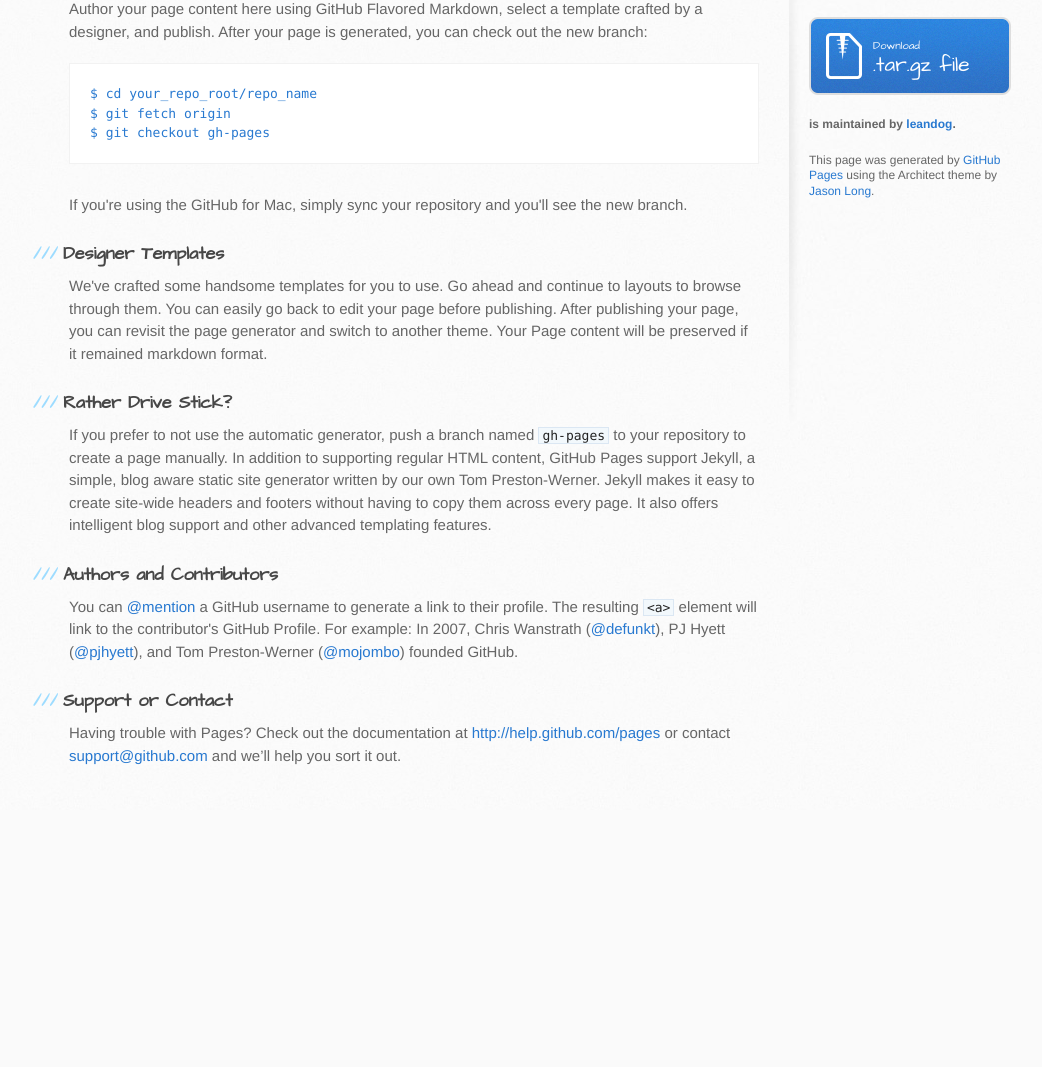
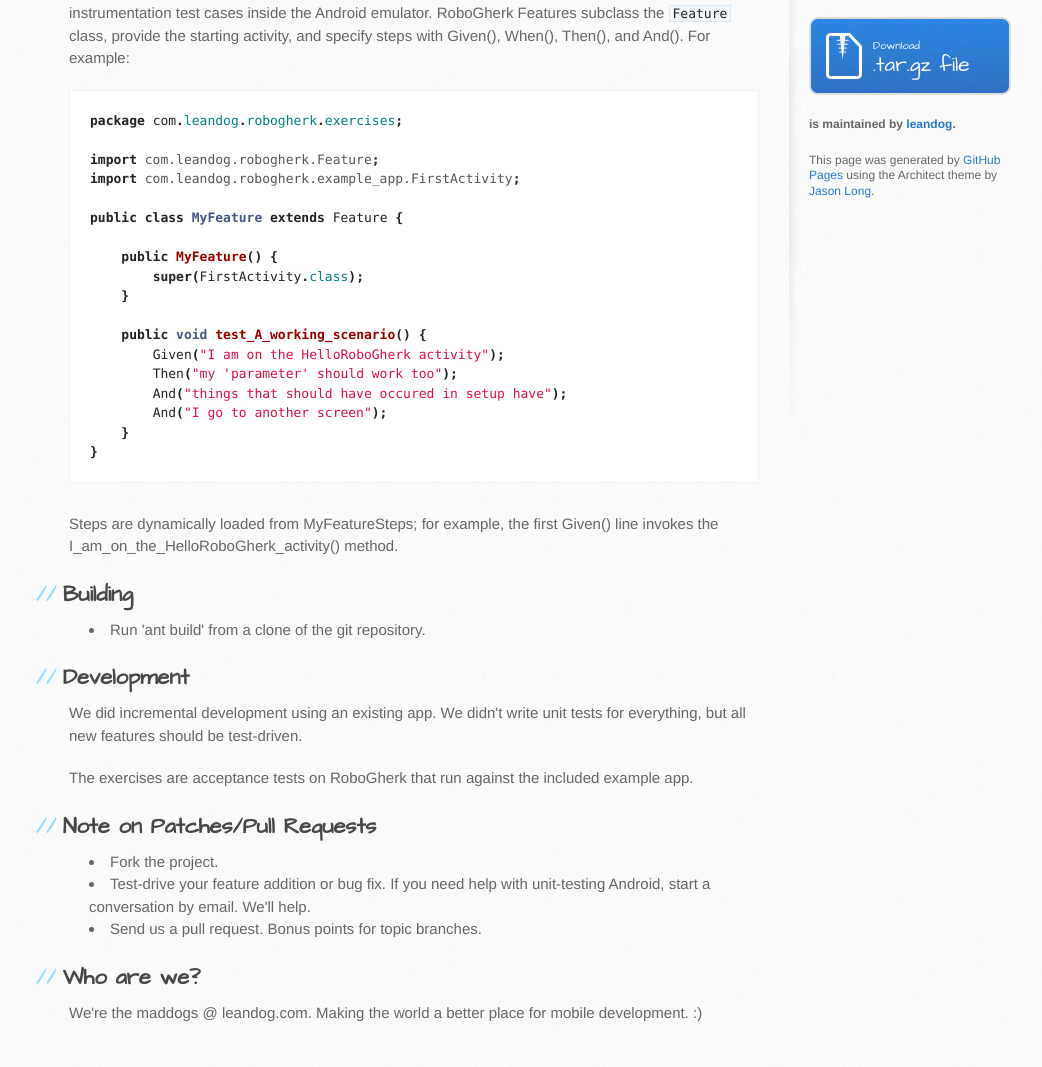
Before and after one commit to leandog/til, a plain HTML site: page index.html in a window 1280 px wide. Shown: the part 349-1416 px from the top of the page, without its empty margins (101-1143 px from the left). Before the commit the page ends 1159 px from the top, so only its background shows below. Drawn offline with Linux system fonts and the light colour scheme.

```diff
--- a/index.html
+++ b/index.html
@@ -28,32 +28,60 @@
     <div id="content-wrapper">
       <div class="inner clearfix">
         <section id="main-content">
-          <h3>Welcome to GitHub Pages.</h3>
+          <h1>RoboGherk</h1>
 
-<p>This automatic page generator is the easiest way to create beautiful pages for all of your projects. Author your page content here using GitHub Flavored Markdown, select a template crafted by a designer, and publish. After your page is generated, you can check out the new branch:</p>
+<p>RoboGherk provides a cucumber-like syntax for testing Android apps.  It runs
+on top of Android instrumentation test cases inside the Android emulator.
+RoboGherk Features subclass the <code>Feature</code> class, provide the starting
+activity, and specify steps with Given(), When(), Then(), and And().  For
+example:</p>
 
-<pre><code>$ cd your_repo_root/repo_name
-$ git fetch origin
-$ git checkout gh-pages
-</code></pre>
+<div class="highlight"><pre><span class="kn">package</span> <span class="n">com</span><span class="o">.</span><span class="na">leandog</span><span class="o">.</span><span class="na">robogherk</span><span class="o">.</span><span class="na">exercises</span><span class="o">;</span>
 
-<p>If you're using the GitHub for Mac, simply sync your repository and you'll see the new branch.</p>
+<span class="kn">import</span> <span class="nn">com.leandog.robogherk.Feature</span><span class="o">;</span>
+<span class="kn">import</span> <span class="nn">com.leandog.robogherk.example_app.FirstActivity</span><span class="o">;</span>
 
-<h3>Designer Templates</h3>
+<span class="kd">public</span> <span class="kd">class</span> <span class="nc">MyFeature</span> <span class="kd">extends</span> <span class="n">Feature</span> <span class="o">{</span>
 
-<p>We've crafted some handsome templates for you to use. Go ahead and continue to layouts to browse through them. You can easily go back to edit your page before publishing. After publishing your page, you can revisit the page generator and switch to another theme. Your Page content will be preserved if it remained markdown format.</p>
+    <span class="kd">public</span> <span class="nf">MyFeature</span><span class="o">()</span> <span class="o">{</span>
+        <span class="kd">super</span><span class="o">(</span><span class="n">FirstActivity</span><span class="o">.</span><span class="na">class</span><span class="o">);</span>
+    <span class="o">}</span>
 
-<h3>Rather Drive Stick?</h3>
+    <span class="kd">public</span> <span class="kt">void</span> <span class="nf">test_A_working_scenario</span><span class="o">()</span> <span class="o">{</span>
+        <span class="n">Given</span><span class="o">(</span><span class="s">"I am on the HelloRoboGherk activity"</span><span class="o">);</span>
+        <span class="n">Then</span><span class="o">(</span><span class="s">"my 'parameter' should work too"</span><span class="o">);</span>
+        <span class="n">And</span><span class="o">(</span><span class="s">"things that should have occured in setup have"</span><span class="o">);</span>
+        <span class="n">And</span><span class="o">(</span><span class="s">"I go to another screen"</span><span class="o">);</span>
+    <span class="o">}</span>
+<span class="o">}</span>
+</pre></div>
 
-<p>If you prefer to not use the automatic generator, push a branch named <code>gh-pages</code> to your repository to create a page manually. In addition to supporting regular HTML content, GitHub Pages support Jekyll, a simple, blog aware static site generator written by our own Tom Preston-Werner. Jekyll makes it easy to create site-wide headers and footers without having to copy them across every page. It also offers intelligent blog support and other advanced templating features.</p>
+<p>Steps are dynamically loaded from MyFeatureSteps; for example, the first
+Given() line invokes the I_am_on_the_HelloRoboGherk_activity() method.</p>
 
-<h3>Authors and Contributors</h3>
+<h2>Building</h2>
 
-<p>You can <a href="https://github.com/blog/821" class="user-mention">@mention</a> a GitHub username to generate a link to their profile. The resulting <code>&lt;a&gt;</code> element will link to the contributor's GitHub Profile. For example: In 2007, Chris Wanstrath (<a href="https://github.com/defunkt" class="user-mention">@defunkt</a>), PJ Hyett (<a href="https://github.com/pjhyett" class="user-mention">@pjhyett</a>), and Tom Preston-Werner (<a href="https://github.com/mojombo" class="user-mention">@mojombo</a>) founded GitHub.</p>
+<ul>
+<li>Run 'ant build' from a clone of the git repository.</li>
+</ul><h2>Development</h2>
 
-<h3>Support or Contact</h3>
+<p>We did incremental development using an existing app. We didn't write unit
+tests for everything, but all new features should be test-driven.</p>
 
-<p>Having trouble with Pages? Check out the documentation at <a href="http://help.github.com/pages">http://help.github.com/pages</a> or contact <a href="mailto:support@github.com">support@github.com</a> and we’ll help you sort it out.</p>
+<p>The exercises are acceptance tests on RoboGherk that run against the included
+example app. </p>
+
+<h2>Note on Patches/Pull Requests</h2>
+
+<ul>
+<li>Fork the project.</li>
+<li>Test-drive your feature addition or bug fix. If you need help with
+unit-testing Android, start a conversation by email. We'll help. </li>
+<li>Send us a pull request. Bonus points for topic branches.</li>
+</ul><h2>Who are we?</h2>
+
+<p>We're the maddogs @ leandog.com. Making the world a better place for mobile
+development. :)</p>
         </section>
 
         <aside id="sidebar">
```
Also changed, not shown: params.json (+1 -1 lines).
